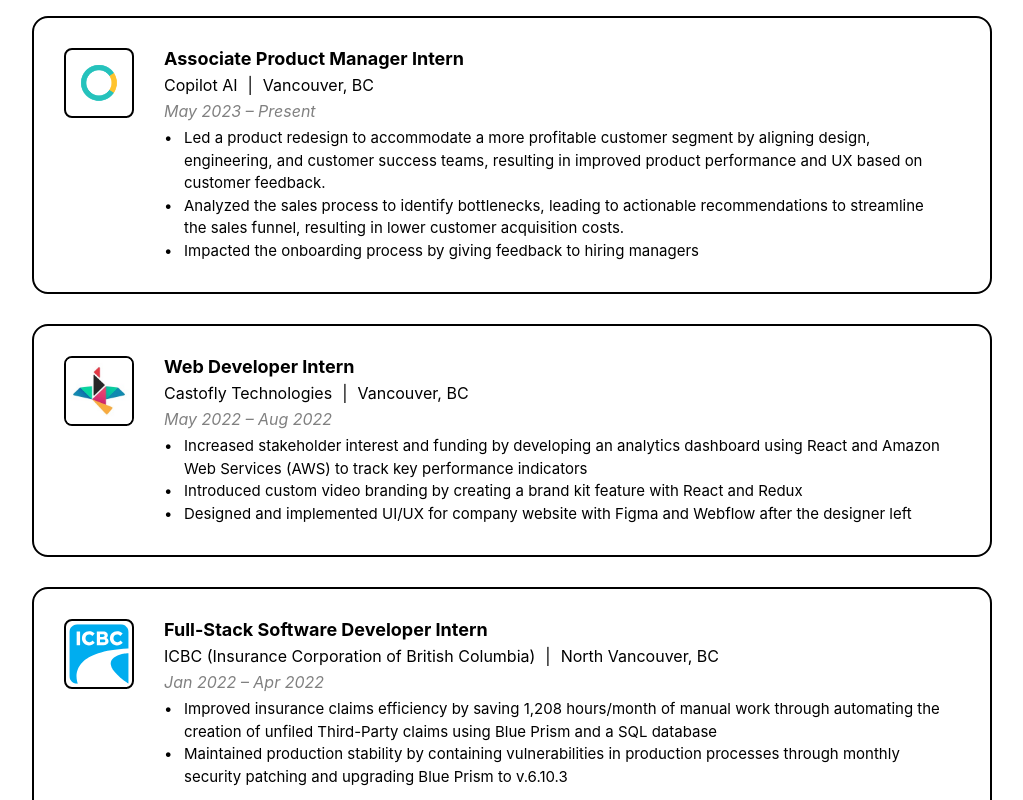
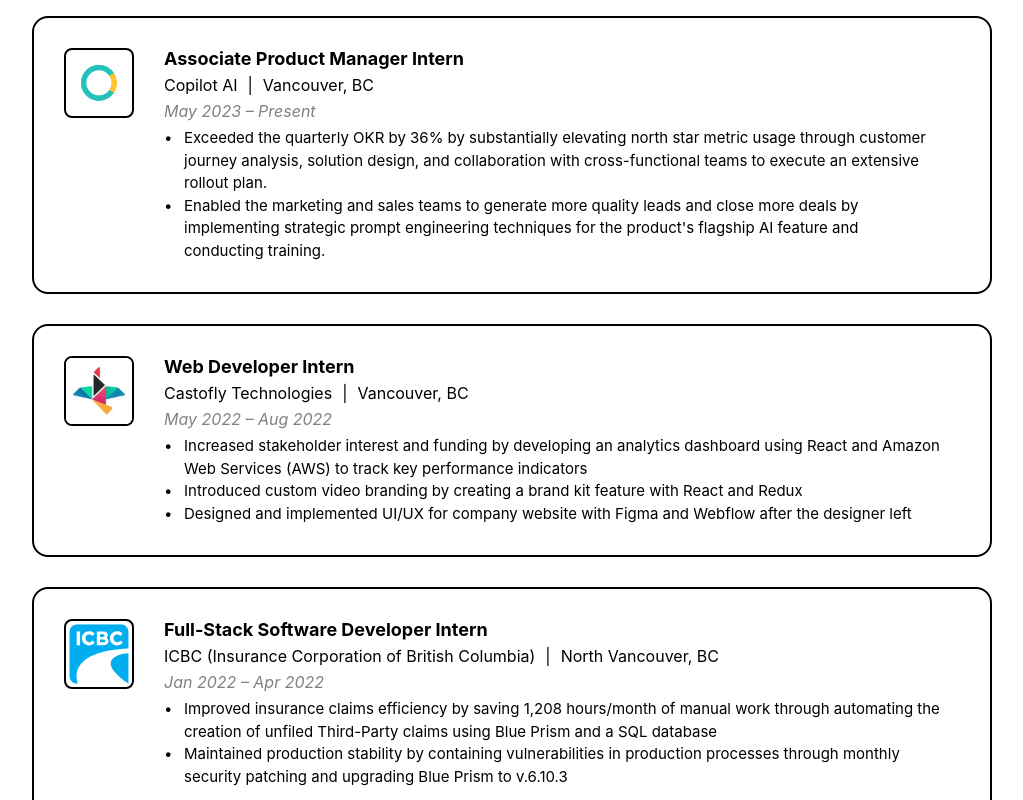
Before and after one commit to tarynwou/me, a Next.js app in the folder nextjs-blog/: page / in a window 1280 px wide. Shown: the part 1520-2320 px from the top of the page, without its empty margins (128-1151 px from the left). Built offline with nearby package versions, Linux system fonts and the light colour scheme.

Commit message:
changed copilot description

```diff
--- a/nextjs-blog/components/WorkExperience.tsx
+++ b/nextjs-blog/components/WorkExperience.tsx
@@ -24,9 +24,8 @@
 				experienceStartDate="May 2023"
 				experienceEndDate="Present"
 				experienceDescription={[
-					"Led a product redesign to accommodate a more profitable customer segment by aligning design, engineering, and customer success teams, resulting in improved product performance and UX based on customer feedback.",
-					"Analyzed the sales process to identify bottlenecks, leading to actionable recommendations to streamline the sales funnel, resulting in lower customer acquisition costs.",
-					"Impacted the onboarding process by giving feedback to hiring managers",
+					"Exceeded the quarterly OKR by 36% by substantially elevating north star metric usage through customer journey analysis, solution design, and collaboration with cross-functional teams to execute an extensive rollout plan.",
+					"Enabled the marketing and sales teams to generate more quality leads and close more deals by implementing strategic prompt engineering techniques for the product's flagship AI feature and conducting training.",
 				]}
 			></ExperienceCard>
 			<ExperienceCard
--- a/nextjs-blog/pages/index.js
+++ b/nextjs-blog/pages/index.js
@@ -92,7 +92,9 @@
 				</Stack>
 			</main>
 
-			<footer></footer>
+			<footer className={styles.footer}>
+				<p>made with &lt;3</p>
+			</footer>
 		</div>
 	);
 }
--- a/nextjs-blog/styles/Home.module.css
+++ b/nextjs-blog/styles/Home.module.css
@@ -185,6 +185,11 @@
 	height: 1em;
 }
 
+.footer {
+	padding-top: 30px;
+	padding-bottom: 30px;
+}
+
 @media (max-width: 600px) {
 	.grid {
 		width: 100%;
```
Also changed, not shown: 1 other file (tests, documents, lock files or other folders).
